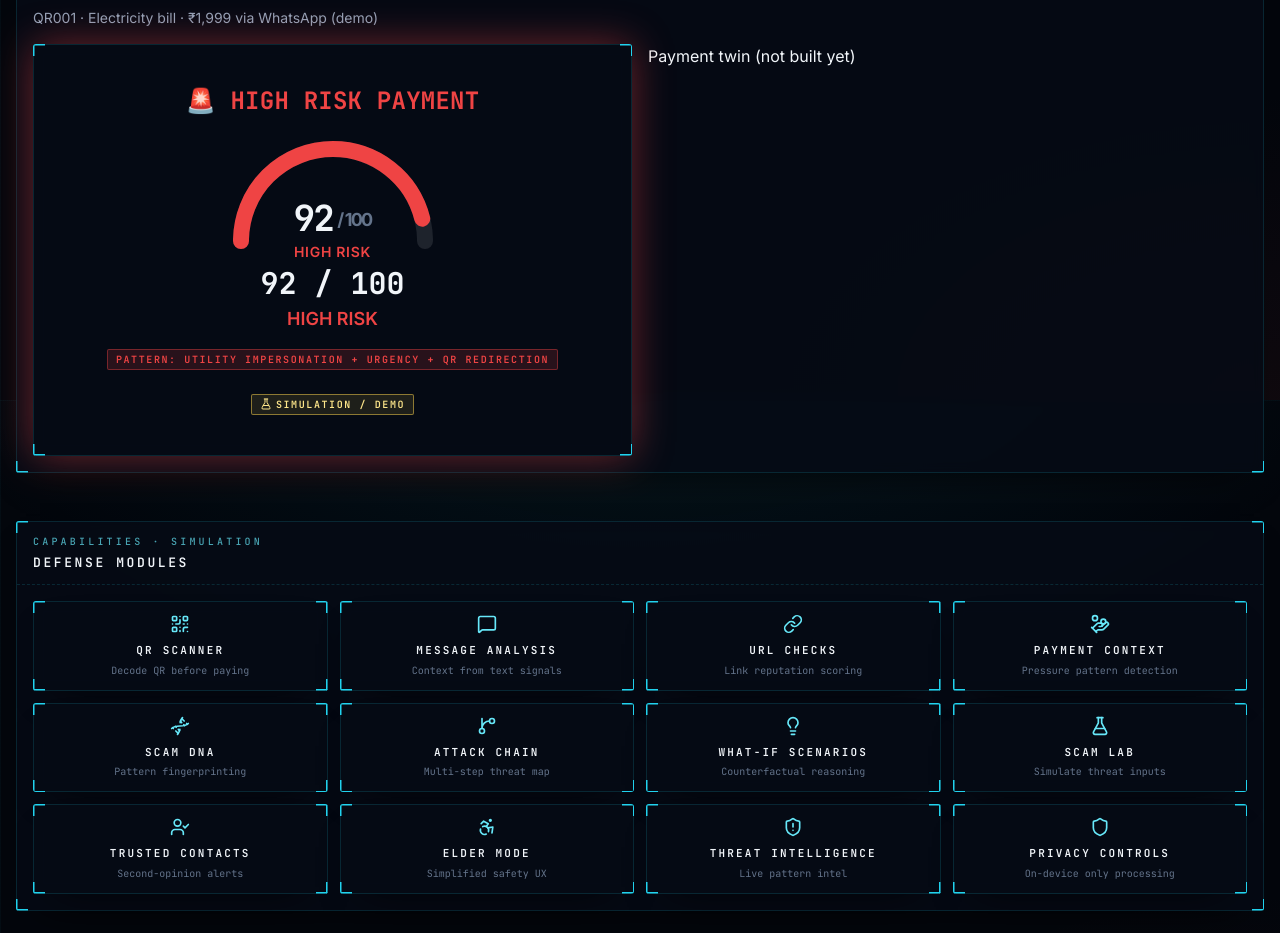
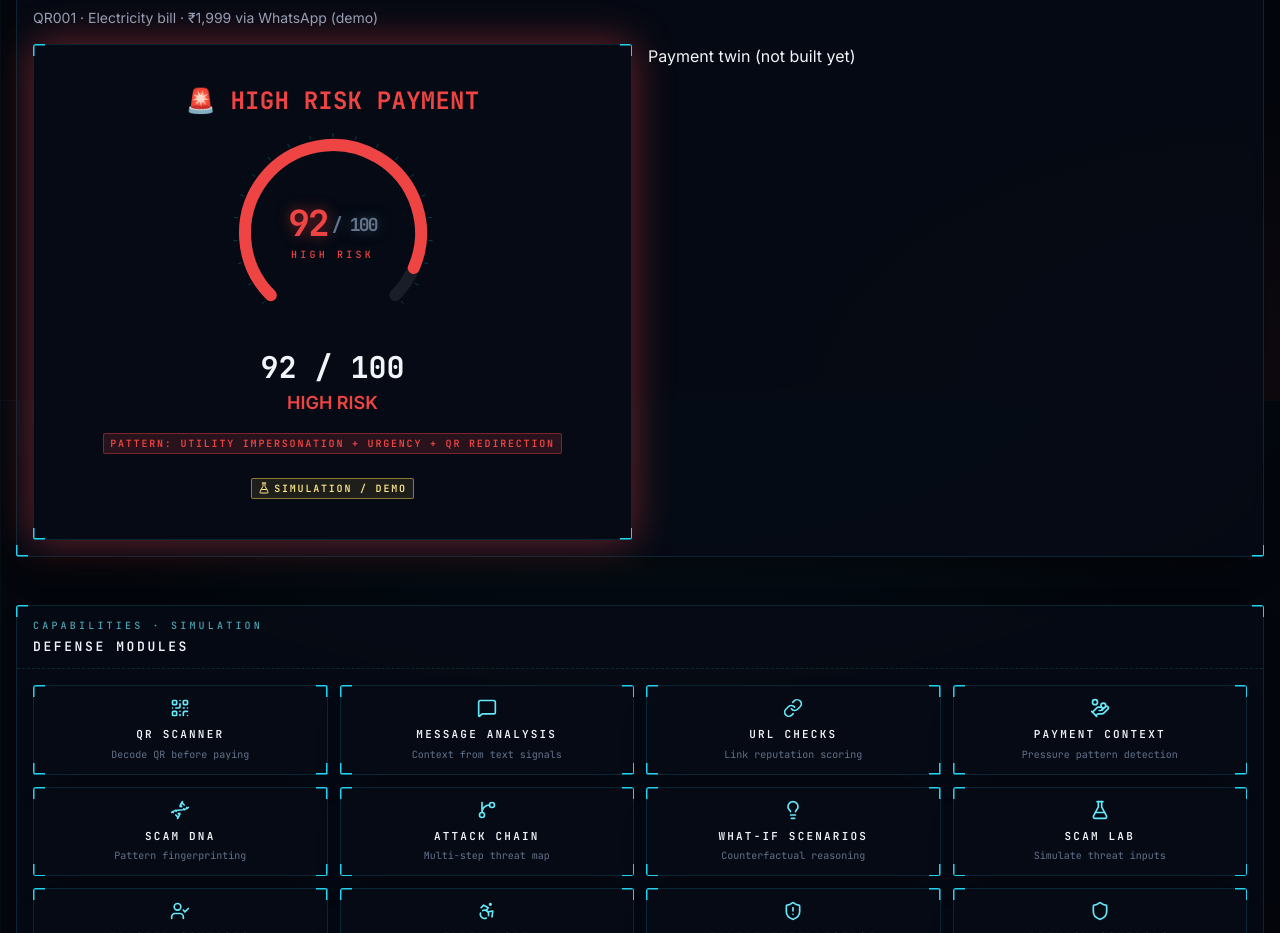
Before and after one commit to Abishekh2007/-PAYRAKSHA-360-, a React (Vite) app: page /#/ in a window 1280 px wide. Shown: the part 1200-2133 px from the top of the page. Built offline with nearby package versions, Linux system fonts and the light colour scheme.

Commit message:
orchestra: land soc-kit

```diff
--- a/src/components/ui/Badge.tsx
+++ b/src/components/ui/Badge.tsx
@@ -5,7 +5,9 @@ export interface BadgeProps { tone?: Tone; icon?: ReactNode; className?: string;
 
 export function Badge({ tone = 'neutral', icon, className = '', children }: BadgeProps) {
   return (
-    <span className={`chip ${TONE_CLASSES[tone]} ${className}`.trim()}>
+    <span
+      className={`inline-flex items-center gap-1 rounded-sm border px-1.5 py-0.5 font-mono text-[10px] font-semibold uppercase tracking-[0.18em] ${TONE_CLASSES[tone]} ${className}`.trim()}
+    >
       {icon}
       {children}
     </span>
--- a/src/components/ui/GlassCard.tsx
+++ b/src/components/ui/GlassCard.tsx
@@ -11,7 +11,8 @@ export interface GlassCardProps extends HTMLAttributes<HTMLDivElement> {
 }
 
 export function GlassCard({ variant = 'glass', glow = null, padded = true, className = '', ...rest }: GlassCardProps) {
-  const base = variant === 'strong' ? 'glass-strong' : variant === 'light' ? 'glass-light' : 'glass';
+  // light variant keeps glass-light for the printable incident report
+  const base = variant === 'light' ? 'glass-light' : 'hud-panel';
 
   let glowClass = '';
   if (glow === 'LOW') glowClass = 'shadow-glow-low';
--- a/src/components/ui/RiskGauge.tsx
+++ b/src/components/ui/RiskGauge.tsx
@@ -1,5 +1,4 @@
-import { useEffect, useState } from 'react';
-import { motion, useReducedMotion } from 'framer-motion';
+import { useReducedMotion, motion } from 'framer-motion';
 import type { RiskLevelId } from '../../types';
 import { levelTheme } from '../../lib/risk';
 import { AnimatedNumber } from './AnimatedNumber';
@@ -16,14 +15,56 @@ export interface RiskGaugeProps {
   className?: string;
 }
 
+/** Number of tick marks around the 270-degree arc track. */
+const TICK_COUNT = 20;
+
+function describeArc(cx: number, cy: number, r: number, startAngle: number, endAngle: number) {
+  const toRad = (deg: number) => (deg * Math.PI) / 180;
+  const x1 = cx + r * Math.cos(toRad(startAngle));
+  const y1 = cy + r * Math.sin(toRad(startAngle));
+  const x2 = cx + r * Math.cos(toRad(endAngle));
+  const y2 = cy + r * Math.sin(toRad(endAngle));
+  const large = endAngle - startAngle > 180 ? 1 : 0;
+  return `M ${x1} ${y1} A ${r} ${r} 0 ${large} 1 ${x2} ${y2}`;
+}
+
 export function RiskGauge({ score, level, size = 200, animate = true, showLabel = true, className = '' }: RiskGaugeProps) {
   const prefersReducedMotion = useReducedMotion();
   const theme = levelTheme(level);
-  const strokeWidth = Math.max(8, size * 0.08);
-  const radius = (size - strokeWidth) / 2;
-  const circumference = radius * Math.PI;
 
-  const dashoffset = circumference - (score / 100) * circumference;
+  // Arc spans 270° starting from 135° (bottom-left) to 405° (bottom-right)
+  const START_ANGLE = 135;
+  const TOTAL_ARC = 270;
+  const sw = Math.max(6, size * 0.06); // stroke width
+  const cx = size / 2;
+  const cy = size / 2;
+  const r = (size - sw * 2) / 2;
+
+  const trackPath = describeArc(cx, cy, r, START_ANGLE, START_ANGLE + TOTAL_ARC);
+  const valueFraction = Math.max(0, Math.min(1, score / 100));
+  const valueEndAngle = START_ANGLE + TOTAL_ARC * valueFraction;
+  const valuePath = describeArc(cx, cy, r, START_ANGLE, valueEndAngle);
+
+  // Circumference-based dash for animation
+  const fullLen = (TOTAL_ARC / 360) * 2 * Math.PI * r;
+  const activeLen = fullLen * valueFraction;
+
+  // Tick marks
+  const ticks: { x1: number; y1: number; x2: number; y2: number }[] = [];
+  for (let i = 0; i <= TICK_COUNT; i++) {
+    const angle = START_ANGLE + (TOTAL_ARC * i) / TICK_COUNT;
+    const rad = (angle * Math.PI) / 180;
+    const rOuter = r + sw / 2 + 2;
+    const rInner = r + sw / 2 + 6;
+    ticks.push({
+      x1: cx + rOuter * Math.cos(rad),
+      y1: cy + rOuter * Math.sin(rad),
+      x2: cx + rInner * Math.cos(rad),
+      y2: cy + rInner * Math.sin(rad),
+    });
+  }
+
+  const shouldAnimate = animate && !prefersReducedMotion;
 
   return (
     <div
@@ -38,36 +79,61 @@ export function RiskGauge({ score, level, size = 200, animate = true, showLabel
     >
       <svg
         width={size}
-        height={size / 2 + strokeWidth}
-        viewBox={`0 0 ${size} ${size / 2 + strokeWidth}`}
+        height={size}
+        viewBox={`0 0 ${size} ${size}`}
         className="overflow-visible"
       >
+        {/* Tick marks */}
+        {ticks.map((t, i) => (
+          <line
+            key={i}
+            x1={t.x1}
+            y1={t.y1}
+            x2={t.x2}
+            y2={t.y2}
+            stroke="rgba(34,211,238,0.25)"
+            strokeWidth={1}
+          />
+        ))}
+        {/* Track arc */}
         <path
-          d={`M ${strokeWidth / 2} ${size / 2 + strokeWidth / 2} a ${radius} ${radius} 0 0 1 ${size - strokeWidth} 0`}
+          d={trackPath}
           fill="none"
-          stroke="rgba(255,255,255,0.1)"
-          strokeWidth={strokeWidth}
+          stroke="rgba(255,255,255,0.08)"
+          strokeWidth={sw}
           strokeLinecap="round"
         />
-        <motion.path
-          d={`M ${strokeWidth / 2} ${size / 2 + strokeWidth / 2} a ${radius} ${radius} 0 0 1 ${size - strokeWidth} 0`}
-          fill="none"
-          stroke={theme.hex}
-          strokeWidth={strokeWidth}
-          strokeLinecap="round"
-          strokeDasharray={circumference}
-          initial={animate && !prefersReducedMotion ? { strokeDashoffset: circumference } : { strokeDashoffset: dashoffset }}
-          animate={{ strokeDashoffset: dashoffset }}
-          transition={{ duration: 0.9, ease: "easeOut" }}
-        />
+        {/* Value arc */}
+        {shouldAnimate ? (
+          <motion.path
+            d={valuePath}
+            fill="none"
+            stroke={theme.hex}
+            strokeWidth={sw}
+            strokeLinecap="round"
+            strokeDasharray={`${activeLen} ${fullLen}`}
+            initial={{ strokeDasharray: `0 ${fullLen}` }}
+            animate={{ strokeDasharray: `${activeLen} ${fullLen}` }}
+            transition={{ duration: 0.9, ease: 'easeOut' }}
+          />
+        ) : (
+          <path
+            d={valuePath}
+            fill="none"
+            stroke={theme.hex}
+            strokeWidth={sw}
+            strokeLinecap="round"
+          />
+        )}
       </svg>
-      <div className="absolute bottom-0 flex flex-col items-center translate-y-[20%]">
-        <div className="text-4xl font-display font-bold font-mono tracking-tighter flex items-end">
-          <AnimatedNumber value={score} duration={animate && !prefersReducedMotion ? 900 : 0} />
-          <span className="text-lg text-slate-500 font-sans ml-1 pb-1">/ 100</span>
+      {/* Centre text */}
+      <div className="absolute inset-0 flex flex-col items-center justify-center">
+        <div className={`hud-num hud-glow text-4xl font-bold tracking-tighter flex items-end ${theme.text}`}>
+          <AnimatedNumber value={score} duration={shouldAnimate ? 900 : 0} />
+          <span className="text-lg text-slate-500 font-mono ml-1 pb-1"> / 100</span>
         </div>
         {showLabel && (
-          <span className={`text-sm font-semibold tracking-wider ${theme.text} mt-1 uppercase`}>
+          <span className={`hud-eyebrow mt-1 ${theme.text}`}>
             {theme.short}
           </span>
         )}
--- a/src/components/ui/SectionHeader.tsx
+++ b/src/components/ui/SectionHeader.tsx
@@ -15,8 +15,8 @@ export function SectionHeader({ eyebrow, title, subtitle, icon, align = 'left',
     <div className={`flex flex-col gap-2 ${align === 'center' ? 'text-center items-center' : 'text-left items-start'} ${className}`.trim()}>
       <div className="flex w-full justify-between items-start gap-4">
         <div className={`flex flex-col gap-1 ${align === 'center' ? 'items-center mx-auto' : ''}`}>
-          {eyebrow && <p className="eyebrow">{eyebrow}</p>}
-          <h2 className="flex items-center gap-2 text-xl font-display font-semibold text-slate-100">
+          {eyebrow && <p className="hud-eyebrow">// {eyebrow}</p>}
+          <h2 className="hud-title flex items-center gap-2 text-base">
             {icon}
             {title}
           </h2>
@@ -24,6 +24,7 @@ export function SectionHeader({ eyebrow, title, subtitle, icon, align = 'left',
         </div>
         {actions && <div className="shrink-0">{actions}</div>}
       </div>
+      <hr className="hud-rule w-full" />
     </div>
   );
 }
--- a/src/components/ui/SimulationBadge.tsx
+++ b/src/components/ui/SimulationBadge.tsx
@@ -5,7 +5,11 @@ export interface SimulationBadgeProps { compact?: boolean; className?: string }
 
 export function SimulationBadge({ compact = false, className = '' }: SimulationBadgeProps) {
   return (
-    <span data-testid="simulation-badge" data-compact={compact} className={`chip flex items-center gap-1 ${TONE_CLASSES.demo} ${className}`.trim()}>
+    <span
+      data-testid="simulation-badge"
+      data-compact={compact}
+      className={`inline-flex items-center gap-1 rounded-sm border px-1.5 py-0.5 font-mono text-[10px] font-semibold uppercase tracking-[0.18em] ${TONE_CLASSES.demo} ${className}`.trim()}
+    >
       <FlaskConical className="w-3 h-3" />
       SIMULATION / DEMO
     </span>
```
Also changed, not shown: src/components/ui/Button.tsx (+10 -4 lines).
